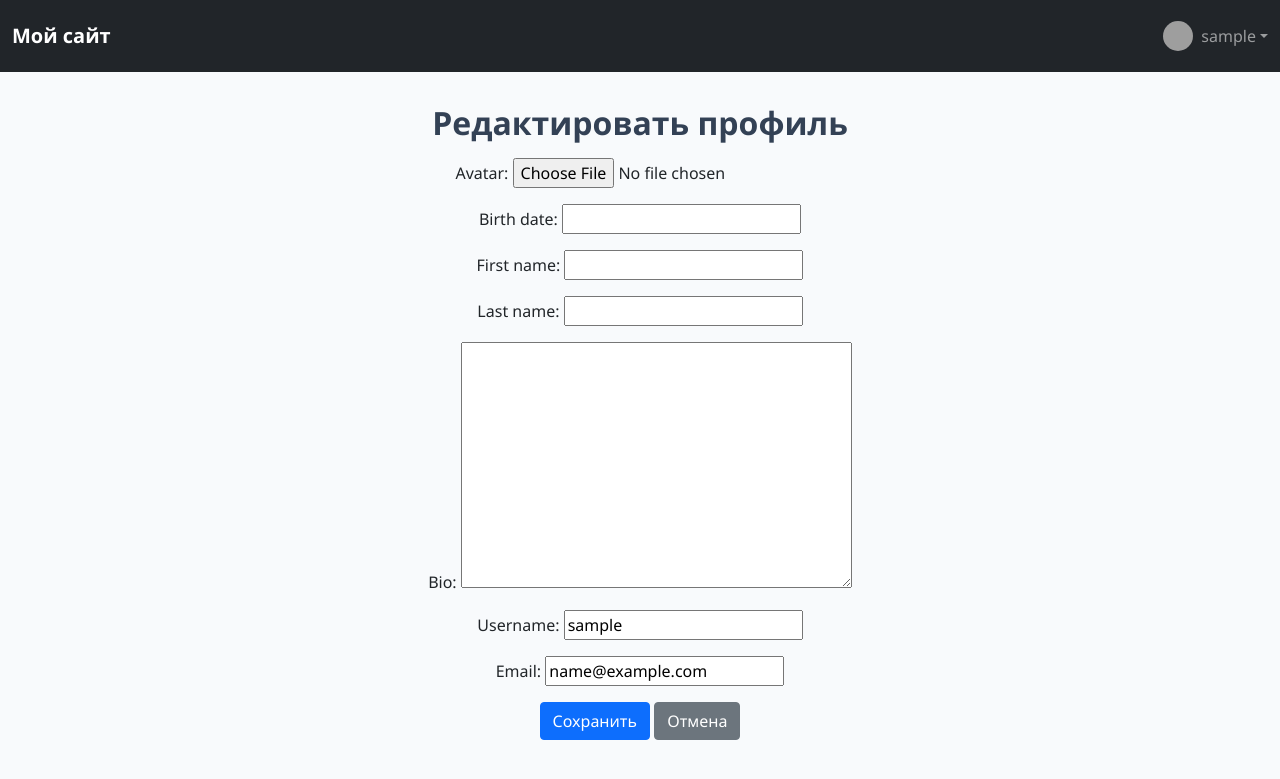
After one commit to SetsumiX/CloneDjangoBlog, a Django app: page /profile in a window 1280 px wide. The commit adds this page. Shown: the top 779 px of the page. Run offline with Django 5.2, Linux system fonts and the light colour scheme; the visitor is signed in with stand-in values (Sample User, id 1); data comes from the database, SQL or seed files in the repository; grey boxes are pictures that could not be loaded.

Commit message:
Клонированный django сервер с блогом

```diff
--- a/app/forms.py
+++ b/app/forms.py
@@ -1,7 +1,7 @@
 from django import forms
 from django.contrib.auth.models import User
 from django.contrib.auth.forms import UserCreationForm
-from .models import Post, Comment
+from .models import Post, Comment, UserProfile
 
 
 class UserRegisterForm(UserCreationForm):
@@ -65,3 +65,32 @@ class CommentForm(forms.ModelForm):
             comment.save()
 
         return comment
+
+class UserProfileForm(forms.ModelForm):
+    username = forms.CharField(max_length=150, required=True)
+    email = forms.EmailField(required=True)
+
+    class Meta:
+        model = UserProfile
+        fields = ['avatar', 'birth_date', 'first_name', 'last_name', 'bio']
+
+    def __init__(self, *args, **kwargs):
+        user = kwargs.pop('user', None)
+        super().__init__(*args, **kwargs)
+
+        if user:
+            self.fields['username'].initial = user.username
+            self.fields['email'].initial = user.email
+
+    def save(self, commit=True):
+        user_profile = super().save(commit=False)
+        user = user_profile.user
+
+        user.username = self.cleaned_data['username']
+        user.email = self.cleaned_data['email']
+
+        if commit:
+            user.save()
+            user_profile.save()
+
+        return user_profile
--- a/app/models.py
+++ b/app/models.py
@@ -1,5 +1,6 @@
 from django.db import models
 from django.contrib.auth.models import User
+from PIL import Image
 import os
 
 class Post(models.Model):
@@ -62,3 +63,38 @@ class Comment(models.Model):
     class Meta:
         verbose_name = 'Comment',
         verbose_name_plural = 'Comments'
+
+class CommentLike(models.Model):
+    user = models.ForeignKey(User, on_delete=models.CASCADE, related_name="comment_likes")
+    comment = models.ForeignKey(Comment, on_delete=models.CASCADE, related_name="comment_likes")
+    created_at = models.DateTimeField(auto_now_add=True)
+
+    class Meta:
+        unique_together = ('user', 'comment')
+        verbose_name = 'CommentLike'
+        verbose_name_plural = 'CommentLike'
+
+    def __str__(self):
+        return f"{self.user.username} liked comment on {self.comment.post.title}"
+
+class UserProfile(models.Model):
+    user = models.OneToOneField(User, on_delete=models.CASCADE, related_name='profile')
+    avatar = models.ImageField(upload_to='avatars/', blank=True, null=True)
+    birth_date = models.DateField(blank=True, null=True)
+    first_name = models.CharField(max_length=30, blank=True)
+    last_name = models.CharField(max_length=30, blank=True)
+    bio = models.TextField(max_length=500, blank=True)
+    def __str__(self):
+        return f"{self.user.username}'s Profile"
+
+    def save(self, *args, **kwargs):
+        super().save(*args, **kwargs)
+        if self.avatar:
+            img = Image.open(self.avatar.path)
+            if img.height > 300 or img.width > 300:
+                output_size = (300, 300)
+                img.thumbnail(output_size)
+                img.save(self.avatar.path)
+    class Meta:
+        verbose_name = 'UserProfile'
+        verbose_name_plural = "UserProfile's"
--- a/app/static/app/css/style.css
+++ b/app/static/app/css/style.css
@@ -182,6 +182,16 @@ h2 {
 }
 
 .form-control{
-    height: 100px;
+    height: 65px;
     width: 500px;
 }
+
+#comment-form-top.mb-4{
+    display: flex;
+    justify-content: center;
+}
+
+.btn.btn-primary.mt-2{
+    margin-left: 10px;
+    height: 50px;
+}
--- a/app/templates/app/base.html
+++ b/app/templates/app/base.html
@@ -15,7 +15,23 @@
             <a class="navbar-brand" href="{% url 'home' %}">Мой сайт</a>
             <div class="navbar-nav ms-auto">
                 {% if user.is_authenticated %}
-                    <a class="nav-link" href="{% url 'logout' %}"> Выйти ({{user.username}})</a>
+                    <div class="nav-item dropdown">
+                        <a class="nav-link dropdown-toggle d-flex align-items-center" href="#" id="navbarDropdown" role="button" data-bs-toggle="dropdown" aria-expanded="false">
+                            {% if user.profile.avatar %}
+                                <img src="{{user.profile.avatar.url}}" alt="Картинка профиля" class="rounded-circle  me-2" style="width:30px; height:30px;">
+                            {% else %}
+                                <img src="https://99px.ru/sstorage/1/2021/11/image_13011211933406044080.gif" alt="Картинка профиля" class="rounded-circle  me-2" style="width:30px; height:30px;">
+                            {% endif %}
+                            {{user.username}}
+                        </a>
+                        <ul class="dropdown-menu dropdown-menu-end" aria-labelledby="navbarDropdown">
+                            <li><a class="dropdown-item" href="{% url 'profile_view' user.username %}">Мой профиль</a></li>
+                            <li><a class="dropdown-item" href="{% url 'profile_edit' %}">Редактировать профиль</a></li>
+                            <li><hr class="dropdown-divider"></li>
+                            <li><a class="dropdown-item" href="{% url 'logout' %}">Выйти</a></li>
+                        </ul>
+                    </div>
+<!--                    <a class="nav-link" href="{% url 'logout' %}"> Выйти ({{user.username}})</a>-->
                 {% else %}
                     <a class="nav-link" href="{% url 'login' %}">Войти</a>
                     <a class="nav-link" href="{% url 'register' %}">Регистрация</a>
--- a/app/templates/app/comment_tree_item.html
+++ b/app/templates/app/comment_tree_item.html
@@ -6,7 +6,7 @@
             {{ comment.author.username }} <small class="text-muted">{{comment.create_at|date:"d M Y H:i"}}</small>
         </h6>
         <p class="card-text">{{comment.content}}</p>
-        {% if user.is_authenticate %}
+        {% if user.is_authenticated %}
         <button class="btn btn-sm btn-outline-secondary reply-btn" data-comment-id="{{comment.id}}">Ответить</button>
         {% endif %}
     </div>
@@ -14,4 +14,4 @@
 
 {% for reply_item in replies %}
     {% include 'app/comment_tree_item.html' with comment=reply_item.comment replies=reply_item.replies level=level|add:1 %}
-{% empty %}
+{% endfor %}
--- a/app/templates/app/post_detail.html
+++ b/app/templates/app/post_detail.html
@@ -129,7 +129,7 @@
                 contentField.focus()
 
                 const authorName = this.closest('.card-body').querySelector('h6').innerText.trim().split(' ')[0]
-                contentField.value = '@${authorName}, ';
+                contentField.value = `@${authorName}, `;
             })
         })
     })
--- /dev/null
+++ b/app/templates/app/profile_edit.html
@@ -0,0 +1,13 @@
+{% extends 'app/base.html' %}
+
+{% block content %}
+<div class="container mt-4">
+    <h2>Редактировать профиль</h2>
+    <form method="post" enctype="multipart/form-data">
+        {% csrf_token %}
+        {{form.as_p}}
+        <button type="submit" class="btn btn-primary">Сохранить</button>
+        <a href="{% url 'profile_view' user.username %}" class="btn btn-secondary">Отмена</a>
+    </form>
+</div>
+{% endblock %}
--- /dev/null
+++ b/app/templatetags/custom_filters.py
@@ -0,0 +1,10 @@
+from django import template
+#Создание понтяного отступа доля комментариев на которые ответили
+register = template.Library()
+
+@register.filter
+def mul(value, args):
+    try:
+        return value * args
+    except (TypeError, ValueError):
+        return ''
--- a/app/urls.py
+++ b/app/urls.py
@@ -12,4 +12,6 @@ urlpatterns = [
     path('post/<int:post_id>/delete', views.del_post, name='del_post'),
     path('post/<int:post_id>/like', views.toggle_like, name='toggle_like'),
     path('post/<int:post_id>/comment', views.add_comment, name='add_comment'),
+    path('profile', views.profile_edit, name='profile_edit'),
+    path('profile/<str:username>/', views.profile_view, name='profile_view'),
 ]
--- a/app/views.py
+++ b/app/views.py
@@ -4,8 +4,9 @@ from django.contrib.auth import authenticate, login, logout
 from django.contrib.auth.decorators import login_required
 from django.http import HttpResponseRedirect
 from django.urls import reverse
-from .forms import UserRegisterForm, UserLoginForm, PostForm, CommentForm
-from .models import Post, Like, Comment
+from django.contrib.auth.models import User
+from .forms import UserRegisterForm, UserLoginForm, PostForm, CommentForm, UserProfileForm
+from .models import Post, Like, Comment, UserProfile
 
 # Create your views here.
 def register(request):
@@ -171,3 +172,25 @@ def build_comment_tree(comments):
         else:
             root_comments.append(item)
     return root_comments
+
+@login_required
+def profile_view(request, username):
+    user = get_object_or_404(User, username=username)
+    profile, created = UserProfile.objects.get_or_create(user=user)
+    return render(request, 'app/profile_view.html', {'profile_user': user, 'profile': profile})
+
+@login_required
+def profile_edit(request):
+    profile, created = UserProfile.objects.get_or_create(user=request.user)
+
+    if request.method == "POST":
+        form = UserProfileForm(request.POST, request.FILES, instance=profile, user=request.user)
+        if form.is_valid():
+            form.save()
+            messages.success(request, f"Профиль успешно обновлён")
+            return redirect('profile_view', username=request.user.username)
+
+    else:
+        form = UserProfileForm(instance=profile, user=request.user)
+
+    return render(request, 'app/profile_edit.html', {"form": form})
```
Also changed, not shown: app/templates/app/profile_view.html (added, +32 -0 lines), app/templatetags/__init__.py (added).
